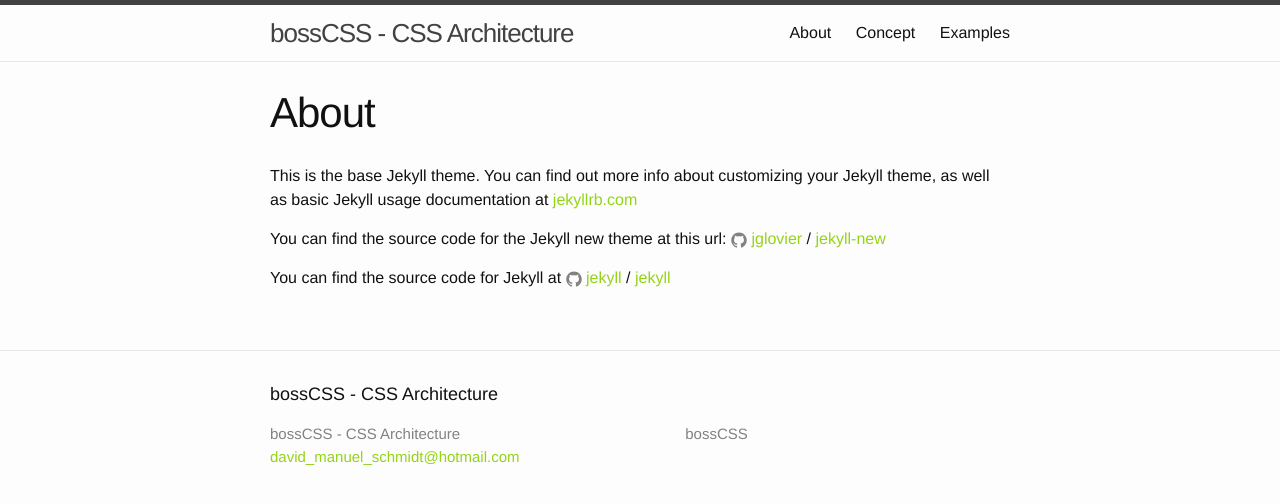
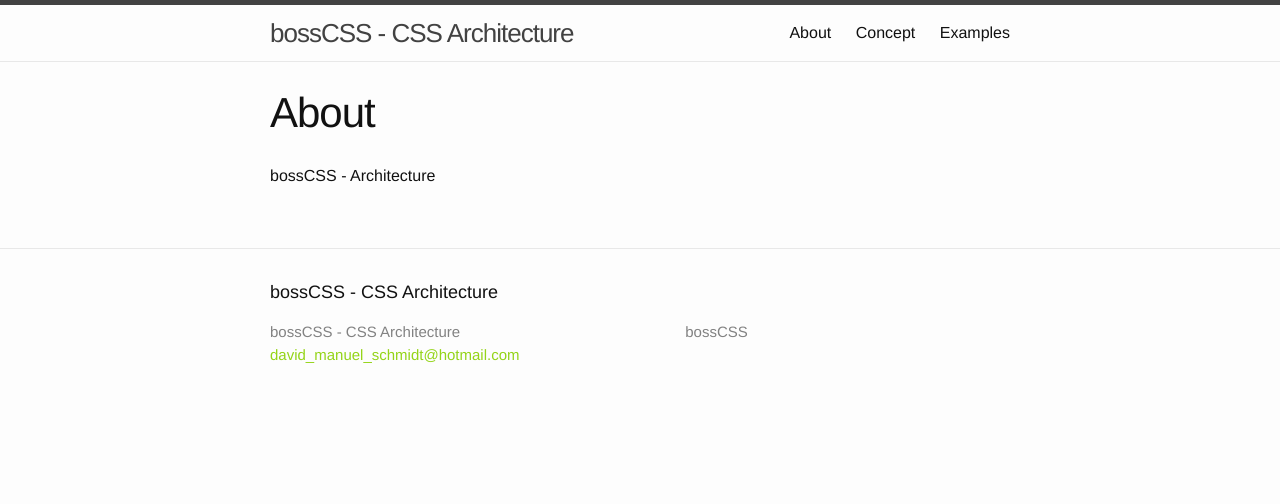
Before and after one commit to damasch/bossCSS, a Jekyll site: the page built from pages/about/index.md, in a window 1280 px wide. Shown: the top 504 px of the page. Built offline with Jekyll 4.4.1, drawn with Linux system fonts in a browser that asks for light colours.

Commit message:
clean about

```diff
--- a/pages/about/index.md
+++ b/pages/about/index.md
@@ -3,12 +3,4 @@
 title: About
 permalink: /about/index.html
 ---
-This is the base Jekyll theme. You can find out more info about customizing your Jekyll theme, as well as basic Jekyll usage documentation at [jekyllrb.com](http://jekyllrb.com/)
-
-You can find the source code for the Jekyll new theme at this url:
-{% include icon-github.html username="jglovier" %} /
-[jekyll-new](https://github.com/jglovier/jekyll-new)
-
-You can find the source code for Jekyll at
-{% include icon-github.html username="jekyll" %} /
-[jekyll](https://github.com/jekyll/jekyll)
+bossCSS - Architecture
```
